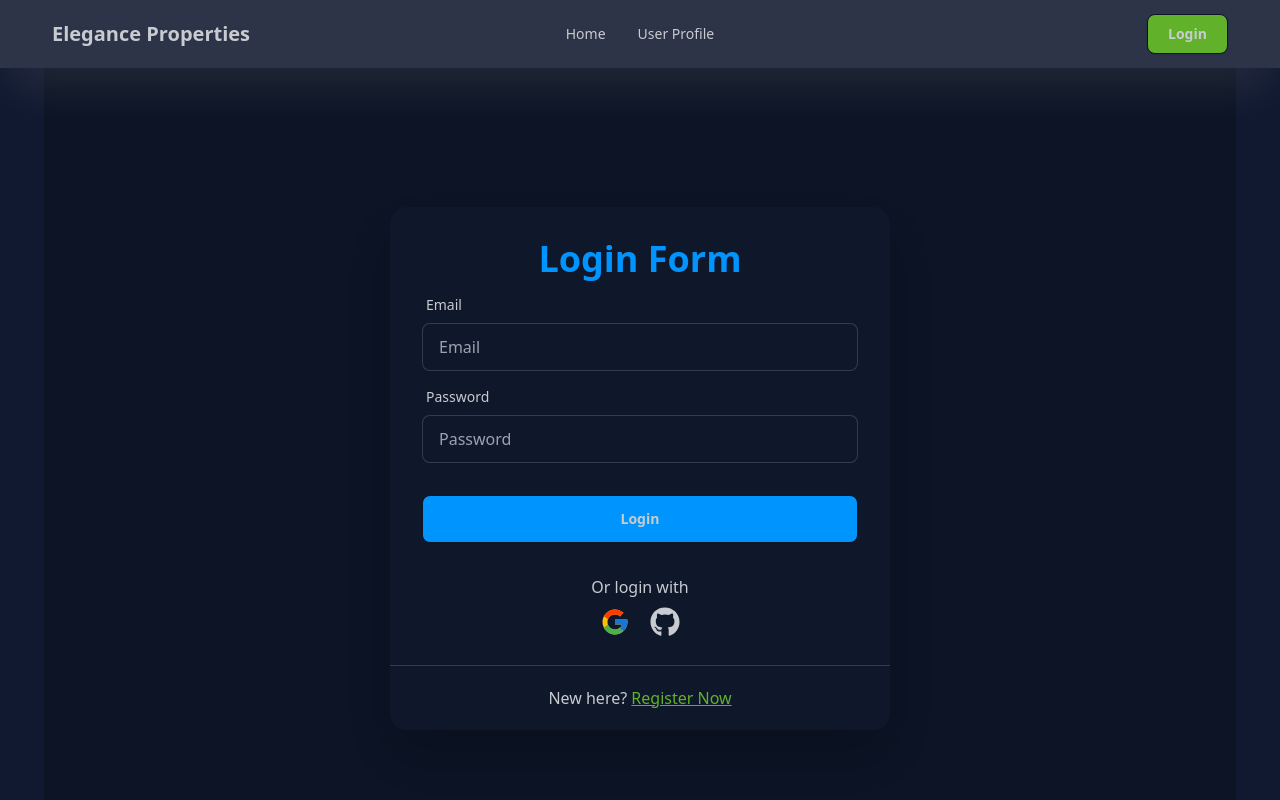
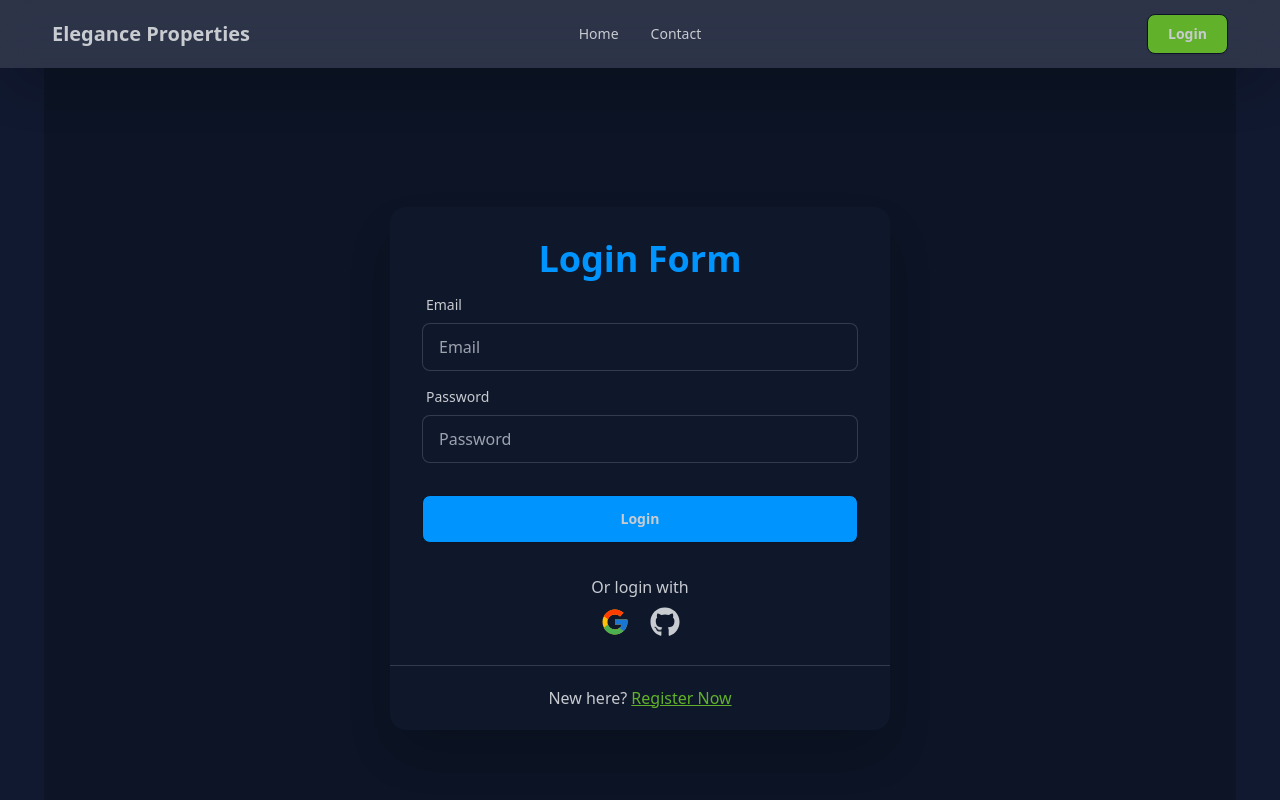
Before and after one commit to rjspyk5/elegance-properties, a React (Vite) app: page /login in a window 1280 px wide. Shown: the top 800 px of the page. Built offline with nearby package versions, Linux system fonts and the light colour scheme; no server answers.

Commit message:
added cart and contact route on navbar

```diff
--- a/src/Pages/Profile.jsx
+++ b/src/Pages/Cart/Cart.jsx
@@ -1,12 +1,12 @@
 import { Helmet } from "react-helmet-async";
 
-export const Profile = () => {
+export const Cart = () => {
   return (
     <div>
       <Helmet>
-        <title>Elegance | Profile</title>
+        <title>Elegance | Cart</title>
       </Helmet>
-      Profile
+      Cart
     </div>
   );
 };
--- a/src/Routing/Routes.jsx
+++ b/src/Routing/Routes.jsx
@@ -6,9 +6,11 @@ import { Login } from "../Pages/Login";
 import { Register } from "../Pages/Register";
 import { PrivateRoute } from "../Layout/PrivateRoute";
 import { UpdateProfile } from "../Pages/UpdateProfile";
-import { Profile } from "../Pages/Profile";
+
 import { EstateDetails } from "../Componets/Estates/EstateDetails/EstateDetails";
 import axios from "axios";
+import { GetInTouch } from "../Componets/GetInTouch/GetInTouch";
+import { Cart } from "../Pages/Cart/Cart";
 
 export const routes = createBrowserRouter([
   {
@@ -29,10 +31,10 @@ export const routes = createBrowserRouter([
         loader: () => axios.get("/Properties.json"),
       },
       {
-        path: "/viewprofile",
+        path: "/cart",
         element: (
           <PrivateRoute>
-            <Profile />
+            <Cart />
           </PrivateRoute>
         ),
       },
@@ -44,6 +46,10 @@ export const routes = createBrowserRouter([
           </PrivateRoute>
         ),
       },
+      {
+        path: "/contact",
+        element: <GetInTouch />,
+      },
     ],
   },
 ]);
--- a/src/SharedComponets/Navbar.jsx
+++ b/src/SharedComponets/Navbar.jsx
@@ -29,20 +29,32 @@ export const Navbar = () => {
           </NavLink>
         </li>
       )}
+      {user && (
+        <li>
+          <NavLink
+            to="/cart"
+            className={({ isActive }) =>
+              isActive ? "bg-first focus:bg-first" : ""
+            }
+          >
+            Cart
+          </NavLink>
+        </li>
+      )}
       <li>
         <NavLink
-          to="/viewprofile"
+          to="/contact"
           className={({ isActive }) =>
             isActive ? "bg-first focus:bg-first" : ""
           }
         >
-          User Profile
+          Contact
         </NavLink>
       </li>
     </>
   );
   return (
-    <div className="bg-[#ffffff1e]  shadow-2xl shadow-[#ffffff1e] lg:px-11">
+    <div className="bg-[#ffffff1e]  shadow-2xl lg:px-11">
       <div className="navbar">
         <div className="navbar-start">
           <div className="dropdown ">
```
